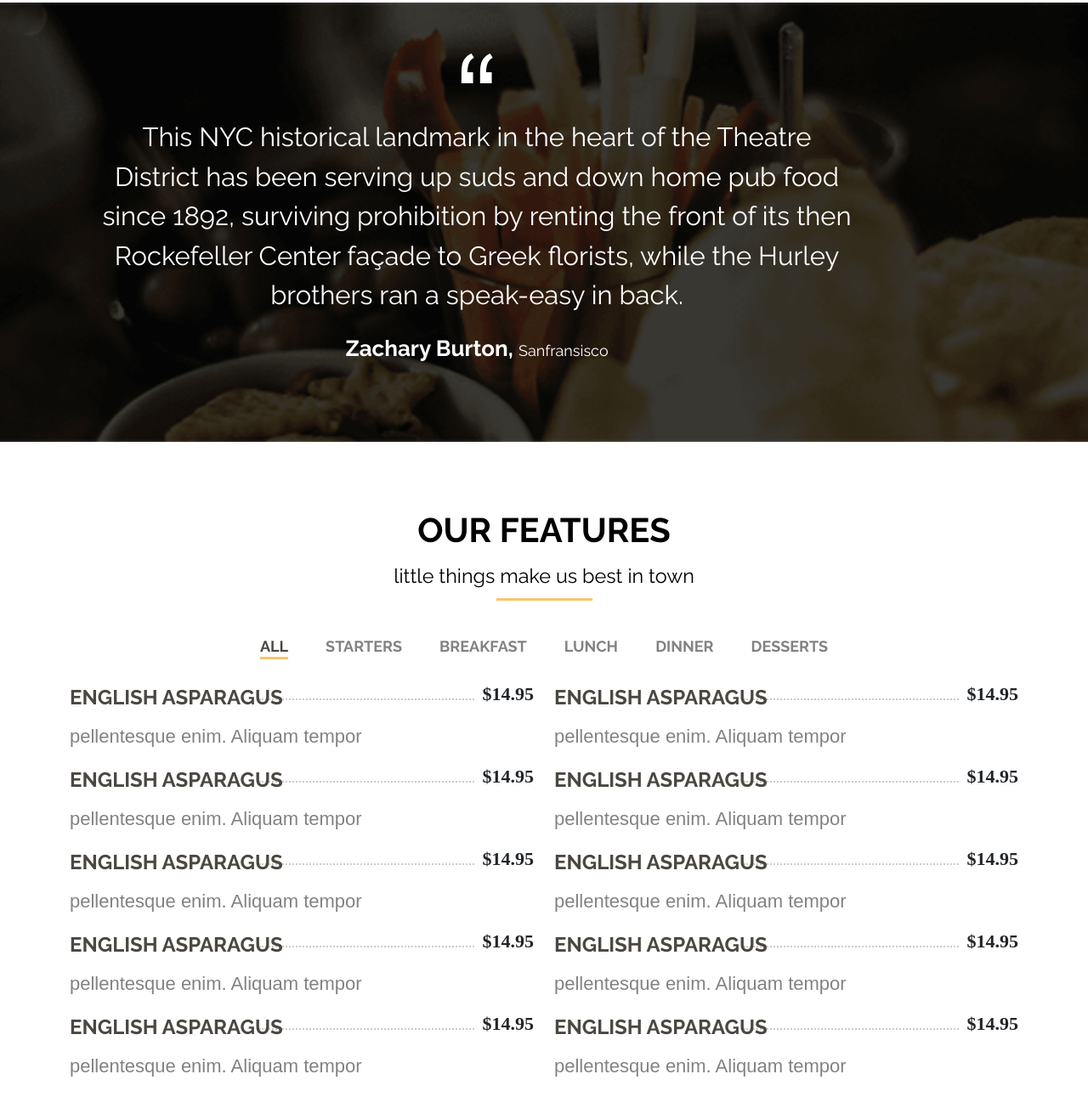
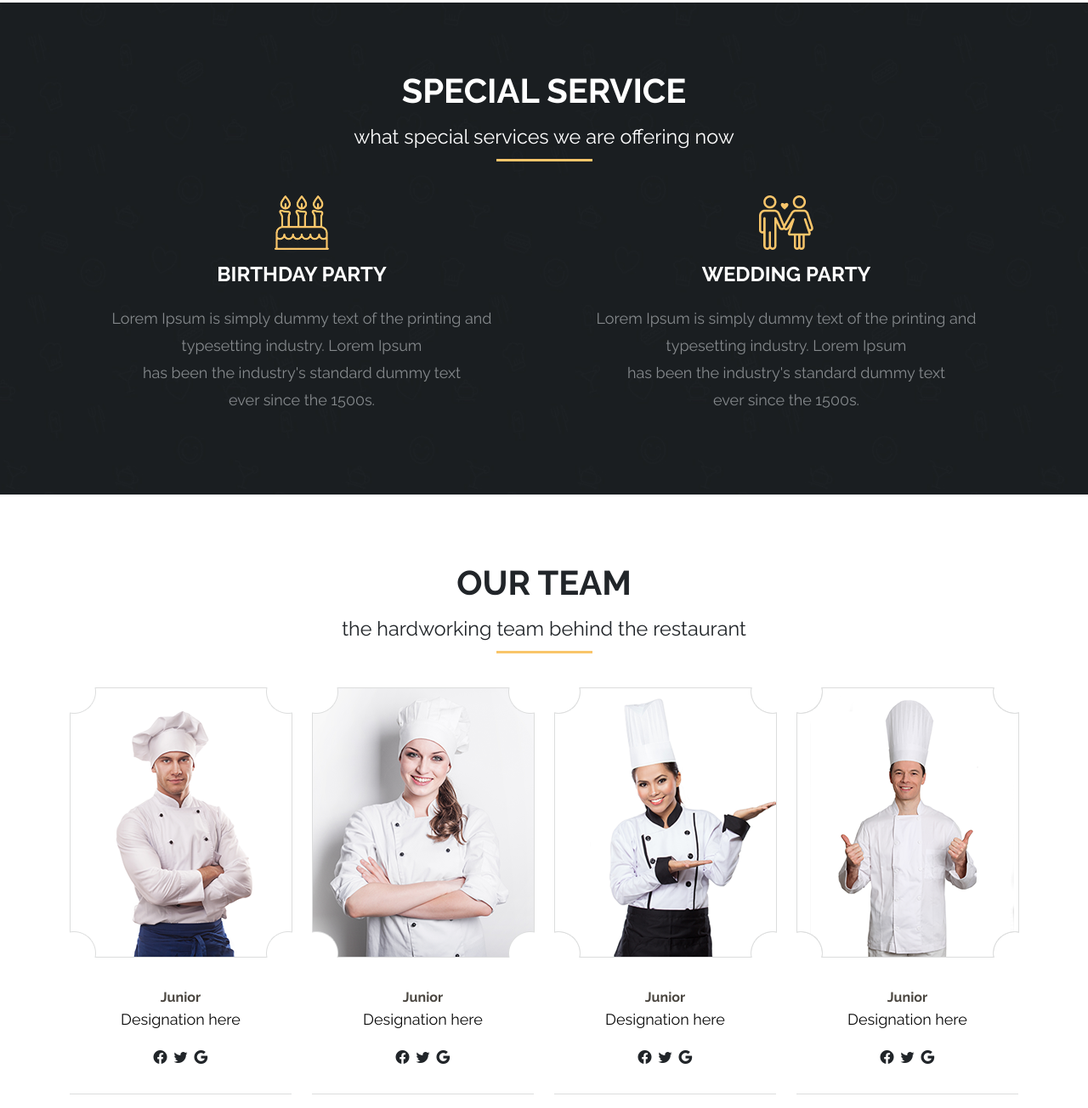
Before and after one commit to RSTCMGZ/Restaurant-Website-with-bootstrap, a plain HTML site: page pages.html in a window 1280 px wide. Shown: the part 1229-2533 px from the top of the page at 85% size. Drawn offline with nearby package versions, Linux system fonts and the light colour scheme.

Commit message:
pages finish

```diff
--- a/css/style.css
+++ b/css/style.css
@@ -738,4 +738,46 @@ ol {
   padding-right: 44px;
   margin: 0 0 25px;
 }
+.services {
+  background: #1b1e20 url(../img/pages/bgc.jpg) no-repeat center top;
+  background-size: cover;
+  padding-bottom: 95px;
+}
+.services h4 {
+  color: #fff;
+  font-size: 24px;
+  font-weight: 700;
+  margin: 15px 0 21px;
+}
+.services p {
+  color: #85898c;
+  font-size: 18px;
+  line-height: 32px;
+  margin: 0;
+}
 /*! page end */
+/*! team start */
+.team {
+  padding-bottom: 100px;
+}
+.team .brd {
+  border-bottom: 1px solid #dcdddd;
+  padding-bottom: 30px;
+}
+.team h4 {
+  font-size: 16px;
+  margin: 37px 0 3px;
+  color: #4b4741;
+  font-weight: bold;
+}
+.team p {
+  color: #0a0a0a;
+  font-size: 18px;
+  margin: 0;
+}
+.team-social {
+  margin: 20px auto 0;
+  padding: 0;
+}
+
+/*! team end */
--- a/pages.html
+++ b/pages.html
@@ -258,6 +258,108 @@
         </div>
     </section>
     <!--! page header end -->
+    <!--! services start -->
+    <section class="services">
+            <div class="container ">
+              <div class="row">
+                <div class="col-md-12 text-center">
+                  <div class="page-header">
+                    <h1 class="text-white">
+                        SPECIAL SERVICE
+                      <br />
+                      <small class="text-white"
+                        >What Special services we are offering now
+                      </small>
+                    </h1>
+                  </div>
+                </div>
+              </div>
+              <div class="row">
+                <div class="col-6">
+                    <img src="img/pages/ico1.png" class=" d-block ms-auto me-auto text-center" alt="">
+                    <h4 class="text-uppercase text-center">Birthday Party</h4>
+                    <p class="text-center">Lorem Ipsum is simply dummy text of the printing and <br> typesetting industry. Lorem Ipsum <br> has been the industry's standard dummy text <br> ever since the 1500s.</p>
+                </div>
+                <div class="col-6">
+                    <img src="img/pages/ico2.png" class="text-center d-block ms-auto me-auto" alt="">
+                    <h4 class="text-uppercase text-center">Wedding Party </h4>
+                    <p class="text-center">Lorem Ipsum is simply dummy text of the printing and  <br>typesetting industry. Lorem Ipsum <br>has been the industry's standard dummy text <br> ever since the 1500s.</p>
+                </div>
+              </div>
+            </div>
+        </section>
+    <!--! services end -->
+    <!--! team start -->
+    <section class="team">
+        <div class="container ">
+            <div class="row">
+              <div class="col-md-12 text-center">
+                <div class="page-header">
+                  <h1 class="text-dark">
+                    OUR TEAM
+
+                    <br />
+                    <small class="text-dark"
+                      >The Hardworking Team behind the restaurant
+
+                    </small>
+                  </h1>
+                </div>
+              </div>
+            </div>
+            <div class="row">
+                <div class="col-md-3  col-sm-6 text-center">
+                    <div class="brd">
+                        <img src="img/team/1.png" alt="">
+                        <h4>Junior</h4>
+                        <p>Designation here</p>
+                        <ul class="team-social d-flex justify-content-center gap-2">
+                            <li><a href="#"><i class="bi  bi-facebook text-dark"></i></a></li>
+                            <li><a href="#"><i class="bi bi-twitter text-dark"></i></a></li>
+                            <li><a href="#"><i class="bi bi-google text-dark"></i></a></li>
+                        </ul>
+                    </div>
+                </div>
+                <div class="col-md-3  col-sm-6 text-center">
+                    <div class="brd">
+                        <img src="img/team/2.png" alt="">
+                        <h4>Junior</h4>
+                        <p>Designation here</p>
+                        <ul class="team-social d-flex justify-content-center gap-2">
+                            <li><a href="#"><i class="bi  bi-facebook text-dark"></i></a></li>
+                            <li><a href="#"><i class="bi bi-twitter text-dark"></i></a></li>
+                            <li><a href="#"><i class="bi bi-google text-dark"></i></a></li>
+                        </ul>
+                    </div>
+                </div>
+                <div class="col-md-3  col-sm-6 text-center">
+                    <div class="brd">
+                        <img src="img/team/3.png" alt="">
+                        <h4>Junior</h4>
+                        <p>Designation here</p>
+                        <ul class="team-social d-flex justify-content-center gap-2">
+                            <li><a href="#"><i class="bi  bi-facebook text-dark"></i></a></li>
+                            <li><a href="#"><i class="bi bi-twitter text-dark"></i></a></li>
+                            <li><a href="#"><i class="bi bi-google text-dark"></i></a></li>
+                        </ul>
+                    </div>
+                </div>
+                <div class="col-md-3  col-sm-6 text-center">
+                    <div class="brd">
+                        <img src="img/team/4.png" alt="">
+                        <h4>Junior</h4>
+                        <p>Designation here</p>
+                        <ul class="team-social d-flex justify-content-center gap-2">
+                            <li><a href="#"><i class="bi  bi-facebook text-dark"></i></a></li>
+                            <li><a href="#"><i class="bi bi-twitter text-dark"></i></a></li>
+                            <li><a href="#"><i class="bi bi-google text-dark"></i></a></li>
+                        </ul>
+                    </div>
+                </div>
+            </div>
+        </div>
+    </section>
+    <!--! team end -->
     <!--! trusted start -->
     <section class="trusted-quote">
       <div class="container">
@@ -407,7 +509,6 @@
       </div>
     </div>
   </section>
-
   <!--! menu end -->
      <!--! subscribe start -->
      <section class="subscribe">
```
Also changed, not shown: index.html (+2 -1 lines), img/pages/bgc.jpg (added), img/pages/ico1.png (added), img/pages/ico2.png (added), img/team/1.png (added), img/team/2.png (added), img/team/3.png (added), img/team/4.png (added).
